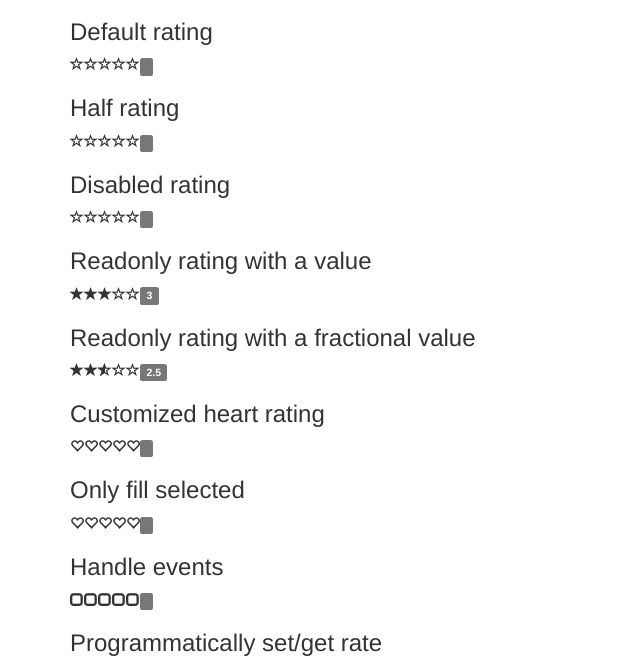
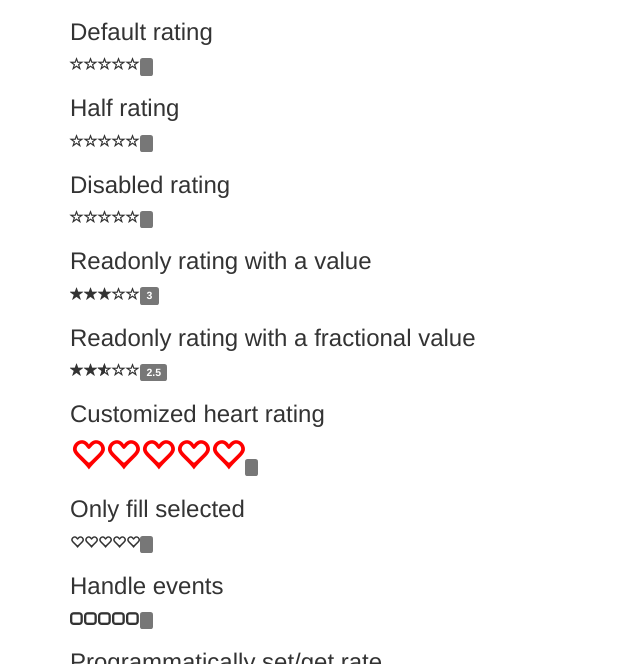
Before and after one commit to dreyescat/bootstrap-rating, a website: page index.html in a window 1280 px wide. Shown: the part 75-739 px from the top of the page, without its empty margins (0-640 px from the left). Drawn offline with nearby package versions, Linux system fonts and the light colour scheme.

Commit message:
Add example of custom glyph size and color #15

```diff
--- a/index.html
+++ b/index.html
@@ -11,6 +11,12 @@
     <link href="bower_components/fontawesome/css/font-awesome.css" rel="stylesheet">
     <!-- Custom CSS -->
     <link href="bootstrap-rating.css" rel="stylesheet">
+    <style>
+      .custom-heart {
+        font-size: 2.5em;
+        color: red;
+      }
+    </style>
   </head>
   <body>
     <div class="survey-builder container">
@@ -27,7 +33,7 @@
       <h3>Readonly rating with a fractional value</h3>
       <input type="hidden" class="rating" data-readonly value="2.5"/>
       <h3>Customized heart rating</h3>
-      <input type="hidden" class="rating" data-filled="glyphicon glyphicon-heart" data-empty="glyphicon glyphicon-heart-empty"/>
+      <input type="hidden" class="rating" data-filled="glyphicon glyphicon-heart custom-heart" data-empty="glyphicon glyphicon-heart-empty custom-heart"/>
       <h3>Only fill selected</h3>
       <input type="hidden" class="rating" data-filled="glyphicon glyphicon-heart-empty" data-filled-selected="glyphicon glyphicon-heart" data-empty="glyphicon glyphicon-heart-empty"/>
       <h3>Handle events</h3>
```
